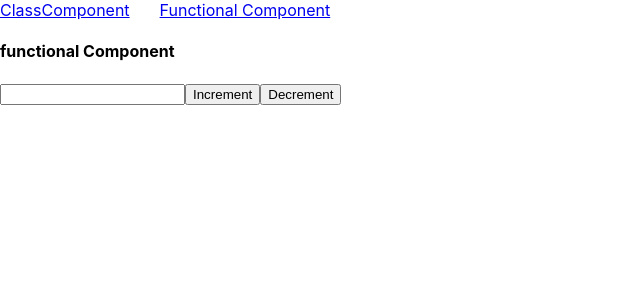
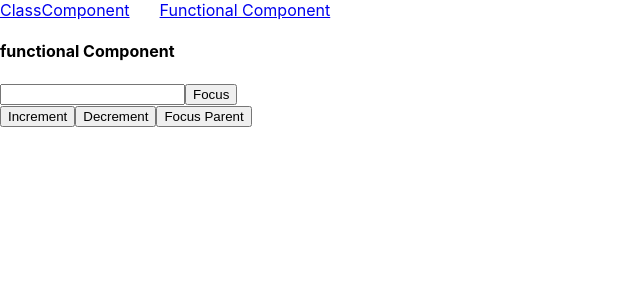
Before and after one commit to Usman-afzal-empg/ClassComponentsPractice, a React (Create React App) app: page /functional-component in a window 1280 px wide. Shown: the top 300 px of the page, without its empty margins (0-640 px from the left). Built offline with nearby package versions, Linux system fonts and the light colour scheme.

Commit message:
Inline funcrions changed to use callback functions

```diff
--- /dev/null
+++ b/src/components/exampleChild.jsx
@@ -0,0 +1,32 @@
+import React, {
+  useEffect,
+  useRef,
+  useImperativeHandle,
+  forwardRef,
+} from "react";
+
+const ExampleChild = forwardRef((props, ref) => {
+  const inputRef = useRef();
+  useEffect(() => {
+    console.log("Set Input function has changed");
+  }, [props.setName]);
+
+  function focus() {
+    inputRef.current.focus();
+  }
+
+  useImperativeHandle(ref, () => ({
+    focus: () => {
+      inputRef.current.focus();
+    },
+  }));
+
+  return (
+    <div>
+      <input ref={inputRef} type="text" onChange={props.setName} />
+      <button onClick={focus}>Focus</button>
+    </div>
+  );
+});
+
+export default ExampleChild;
--- a/src/components/exampleF.jsx
+++ b/src/components/exampleF.jsx
@@ -1,9 +1,16 @@
-import React, { Fragment, useEffect, useState } from "react";
+import React, {
+  Fragment,
+  useEffect,
+  useState,
+  useCallback,
+  useRef,
+} from "react";
+import ExampleChild from "./exampleChild";
 
 function Counter(props) {
   const [count, setCount] = useState(0);
   const [name, setName] = useState("");
-
+  const inputRef = useRef();
   useEffect(() => {
     console.log("This is an alternative for component did mount");
     return () => {
@@ -15,18 +22,31 @@ function Counter(props) {
     console.log("This is an alternative for component did update");
   }, [count]);
 
+  const setInputName = useCallback((event) => {
+    setName(event.target.value);
+  }, []);
+
+  const handleIncrement = useCallback(() => {
+    setCount(count + 1);
+  });
+
+  const handleDecrement = useCallback(() => {
+    setCount(count + 1);
+  });
+
   return (
     <Fragment>
       <h4>functional Component</h4>
-      <input type="text" onChange={(event) => setName(event.target.value)} />
+      <ExampleChild setName={setInputName} ref={inputRef} />
       {count > 0 && (
         <span>
           {name} has clicked {count} times
         </span>
       )}
 
-      <button onClick={() => setCount(count + 1)}>Increment</button>
-      <button onClick={() => setCount(count - 1)}>Decrement</button>
+      <button onClick={handleIncrement}>Increment</button>
+      <button onClick={handleDecrement}>Decrement</button>
+      <button onClick={() => inputRef.current.focus()}>Focus Parent</button>
     </Fragment>
   );
 }
```
